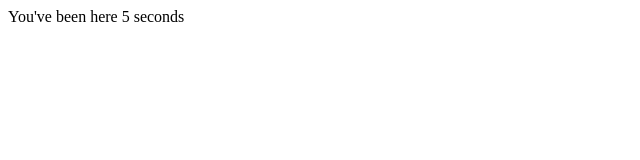
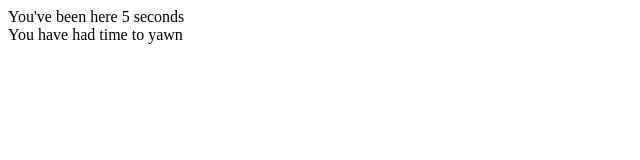
Before and after one commit to merryvj/100-websites, a plain HTML site: page 13.html in a window 1280 px wide. Shown: the whole page, without its empty margins (0-640 px from the left). Drawn offline with Linux system fonts and the light colour scheme.

Commit message:
Update 13.html

```diff
--- a/13.html
+++ b/13.html
@@ -8,16 +8,102 @@
 <body>
     <main>
         <div class="timer"></div>
+        <div class="level"></div>
     </main>
     <script>
+        const levels = [
+            {
+                threshold: 2,
+                title: "blink",
+            },
+            {
+                threshold: 6,
+                title: "yawn",
+            },
+            {
+                threshold: 12,
+                title: "stretch",
+            },
+            {
+                threshold: 30,
+                title: "check your calendar",
+            },
+            {
+                threshold: 60,
+                title: "boil water",
+            },
+            {
+                threshold: 120,
+                title: "reply to that message",
+            },
+            {
+                threshold: 200,
+                title: "cancel a stray subscription",
+            },
+            {
+                threshold: 600,
+                title: "give someone a call",
+            },
+            {
+                threshold: 1500,
+                title: "do a pomodoro session",
+            },
+            {
+                threshold: 1800,
+                title: "decompress from said session",
+            },
+            {
+                threshold: 2000,
+                title: "get distracted by scrolling",
+            },
+            {
+                threshold: 3000,
+                title: "twiddle thumbs",
+            },
+            {
+                threshold: 6000,
+                title: "read at least a chapter of that",
+            },
+            {
+                threshold: 12000,
+                title: "cook a nice little meal",
+            },
+            {
+                threshold: 12100,
+                title: "go to the bathroom for #1",
+            },
+            {
+                threshold: 12500,
+                title: "make a cup of tea or coffee",
+            },
+            {
+                threshold: 15000,
+                title: "get somewhere by transit",
+            },
+            {
+                threshold: 20000,
+                title: "exercise a little a lottle",
+            },
+            {
+                threshold: 86400,
+                title: "get ready for sleep",
+            },
+        ]
         let timer;
         let seconds = 0;
+        let currLevel = 0;
 
         const timerEl = document.querySelector(".timer");
+        const levelEl = document.querySelector(".level");
 
         timer = setInterval(() => {
             seconds++;
+
+            if (seconds >= levels[currLevel].threshold) {
+                currLevel++;
+            }
             timerEl.textContent = `You've been here ${seconds} seconds`
+            levelEl.textContent = `You have had time to ${levels[currLevel].title}`
         }, 1000)
 
     </script>
```
